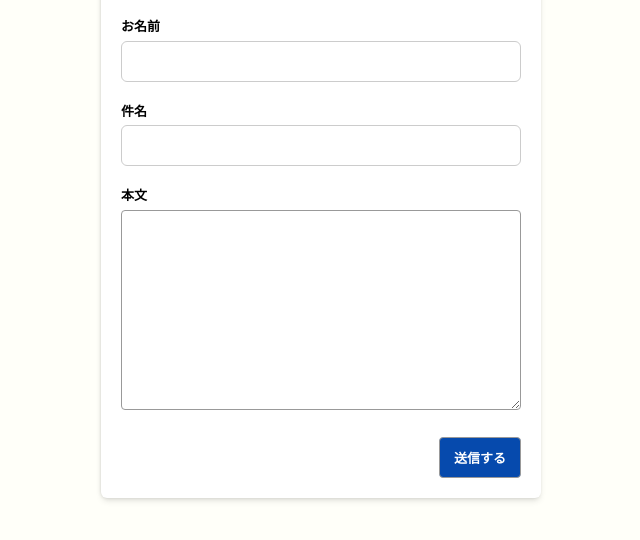
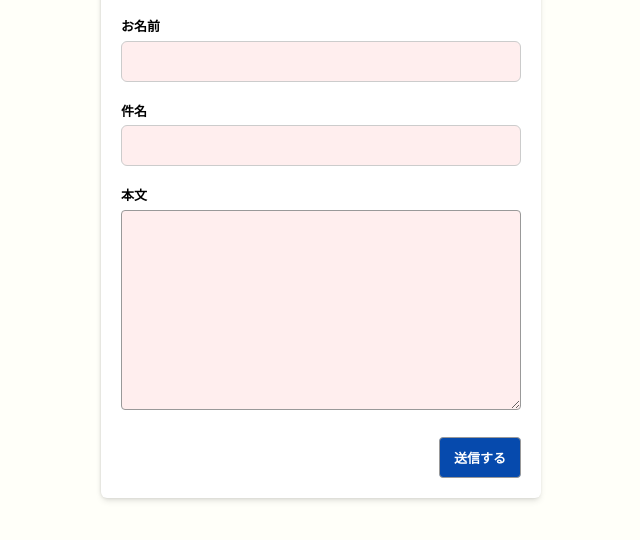
Before and after one commit to debiru/gh-pages-sample, a plain HTML site: page index.html in a window 1280 px wide. Shown: the part 78-618 px from the top of the page, without its empty margins (319-959 px from the left). Drawn offline with Linux system fonts and the light colour scheme.

Commit message:
required

```diff
--- a/index.html
+++ b/index.html
@@ -17,14 +17,14 @@
             <div class="mod-FormPanel">
               <h1 class="pageName">お問い合わせ</h1>
               <form id="form-contact" action="./" method="post">
-                <button type="submit" disabled="" style="display: none">Prevent-Submit-by-Enter-key</button>
+                <button type="submit" disabled style="display: none">Prevent-Submit-by-Enter-key</button>
                 <dl class="formFields">
                   <div class="di mod-FieldDi">
                     <dt class="labelBlock">
                       <label for="field-name">お名前</label>
                     </dt>
                     <dd class="fieldBlock">
-                      <p><input id="field-name" type="text" name="name"></p>
+                      <p><input id="field-name" type="text" name="name" required></p>
                     </dd>
                   </div>
                   <div class="di mod-FieldDi">
@@ -32,7 +32,7 @@
                       <label for="field-subject">件名</label>
                     </dt>
                     <dd class="fieldBlock">
-                      <p><input id="field-subject" type="text" name="subject"></p>
+                      <p><input id="field-subject" type="text" name="subject" required></p>
                     </dd>
                   </div>
                   <div class="di mod-FieldDi">
@@ -40,7 +40,7 @@
                       <label for="field-body">本文</label>
                     </dt>
                     <dd class="fieldBlock">
-                      <p><textarea id="field-body" name="body" cols="80" rows="10"></textarea></p>
+                      <p><textarea id="field-body" name="body" cols="80" rows="10" required></textarea></p>
                     </dd>
                   </div>
                 </dl>
```
